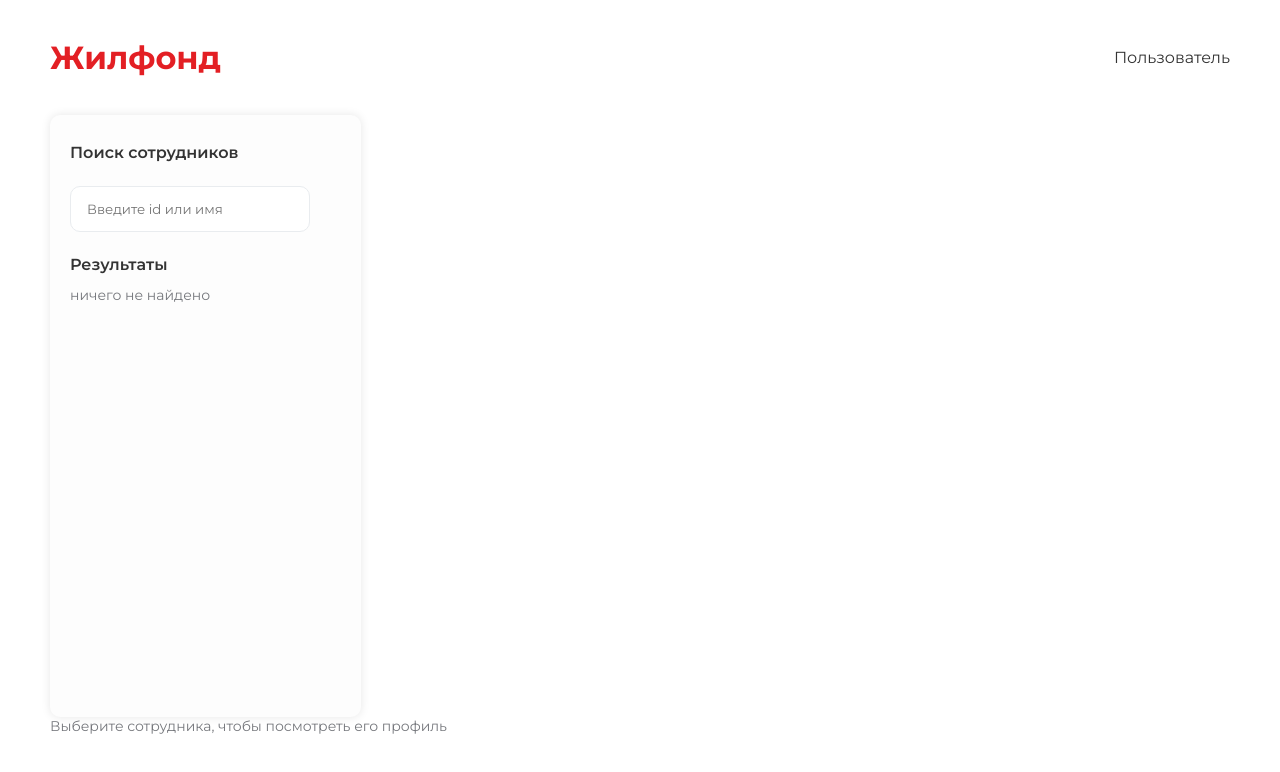
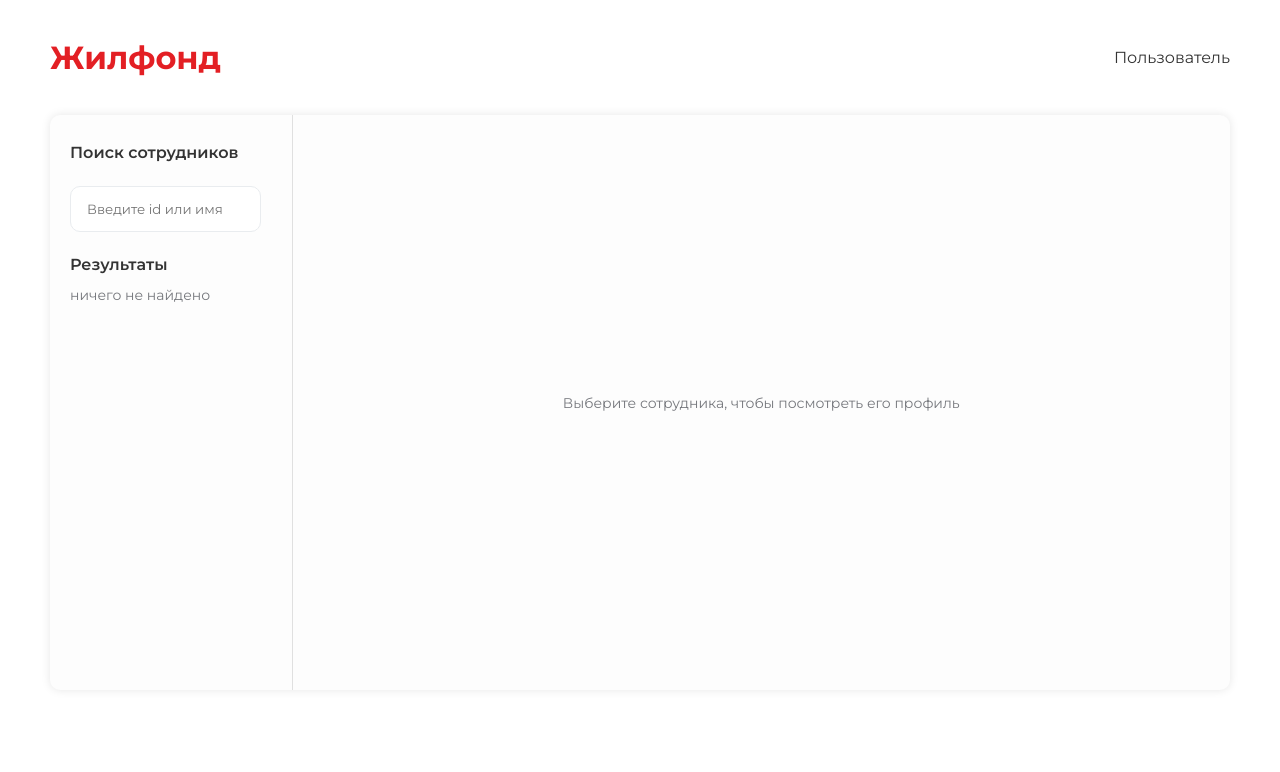
Before and after one commit to RosenMorty/testovoe-zadanie, a Vue app: page / in a window 1280 px wide. Shown: the top 772 px of the page. Built offline with nearby package versions, Linux system fonts and the light colour scheme.

Commit message:
feat: style resultbar

```diff
--- a/src/components/TheResult.vue
+++ b/src/components/TheResult.vue
@@ -1,11 +1,18 @@
 <template>
     <div class="resultbar-search">
-        <span class="resultbar-text">Выберите сотрудника, чтобы посмотреть его профиль</span>
+        <div class="resultbar-text">Выберите сотрудника, чтобы посмотреть его профиль</div>
     </div>
 </template>
 
 <style scoped lang="scss">
     .resultbar {
+        &-search {
+            display: flex;
+            justify-content: center;
+            align-items: center;
+            width: 100%;
+            height: 100%;
+        }
         &-text {
         color: #76787D;
         font-family: Montserrat;
@@ -13,7 +20,6 @@
         font-style: normal;
         font-weight: 400;
         line-height: normal;
-        display: flex;
+        }
     }
-}
 </style>
--- a/src/components/TheSearchbar.vue
+++ b/src/components/TheSearchbar.vue
@@ -14,12 +14,13 @@
 <style scoped lang="scss">
     .searchbar {
         &-wrapper {
-            width: 291px;
-            height: 575px;
-            border-radius: 10px;
-            background: #FDFDFD;
-            box-shadow: 0px 0px 10px 0px rgba(0, 0, 0, 0.10);
-            padding: 27px 0 0 20px;
+            margin: 27px 31px 0 20px;
+            width: 240px;
+            // height: 575px;
+            // border-radius: 10px;
+            // background: #FDFDFD;
+            // box-shadow: 0px 0px 10px 0px rgba(0, 0, 0, 0.10);
+            // padding: 27px 0 0 20px;
         }
         &-user {
             color: #333333;
@@ -30,7 +31,7 @@
         }
         &-input {
             box-sizing: border-box;
-            width: 240px;
+            width: 100%;
             height: 46px;
             border-radius: 10px;
             padding: 16px;
--- a/src/components/TheWrapper.vue
+++ b/src/components/TheWrapper.vue
@@ -2,8 +2,13 @@
     <div class="the-wrapper">
 
         <TheToolbar></TheToolbar>
-        <TheSearchbar></TheSearchbar>
-        <TheResult></TheResult>
+        <div class="wrapper-container">
+            <TheSearchbar></TheSearchbar>
+            <div class="wrapper-divider">
+
+            </div>
+            <TheResult></TheResult>
+        </div>
         <slot>
 
         </slot>
@@ -27,8 +32,22 @@ export default {
 }
 </script>
 
-<style scoped>
+<style scoped lang="scss">
     .the-wrapper {
         margin: 0 50px 0 50px;
     }
+    .wrapper {
+        &-container {
+            display: flex;
+            height: 575px;
+            border-radius: 10px;
+            background: #FDFDFD;
+            box-shadow: 0px 0px 10px 0px rgba(0, 0, 0, 0.10);
+            }
+        &-divider {
+            width: 1px;
+            height: 100%;
+            background-color: #E0E0E0;
+        }
+        }
 </style>
```
Also changed, not shown: src/components/ItemCard.vue (added), src/components/ItemPreview.vue (added).
